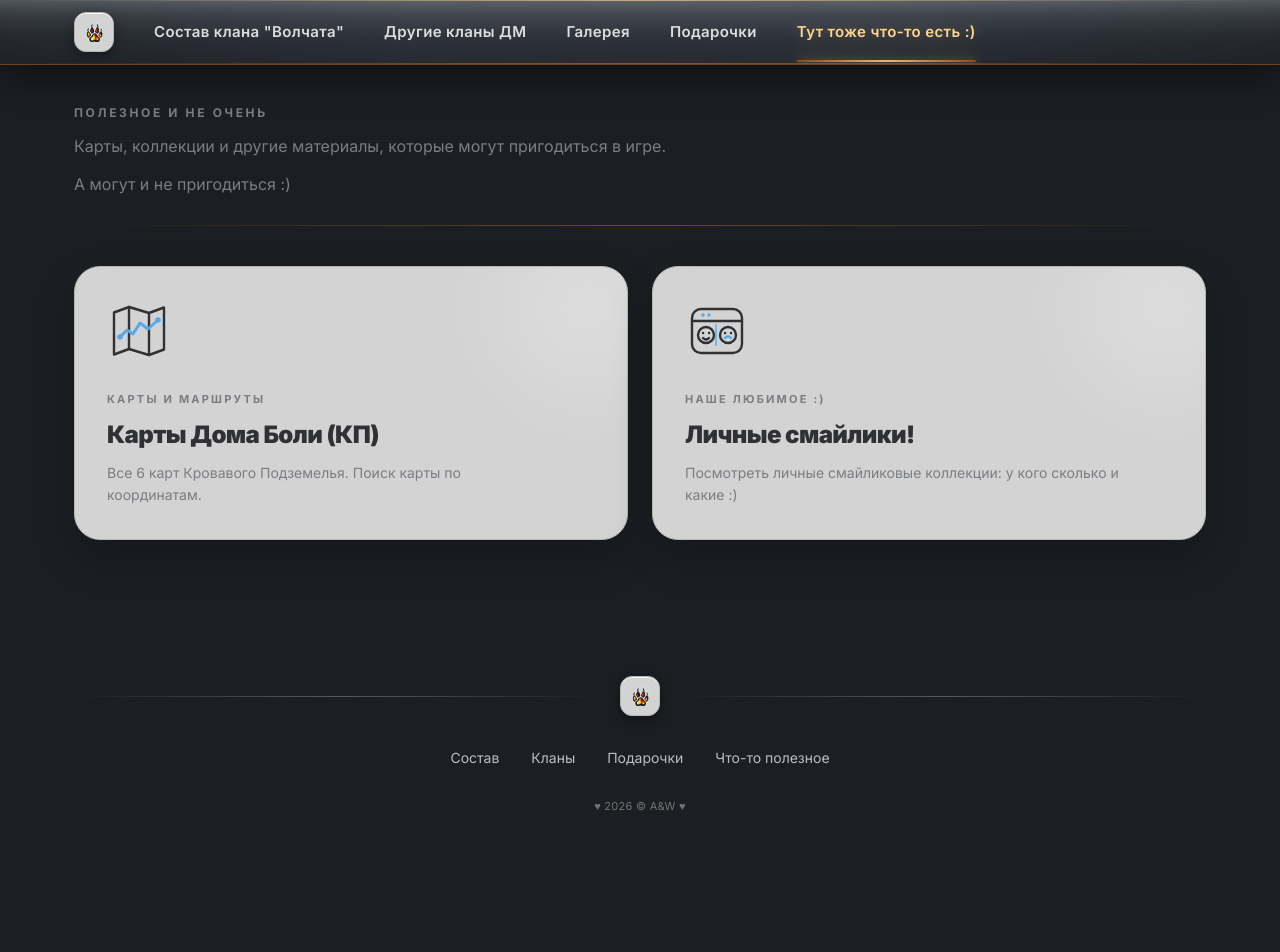
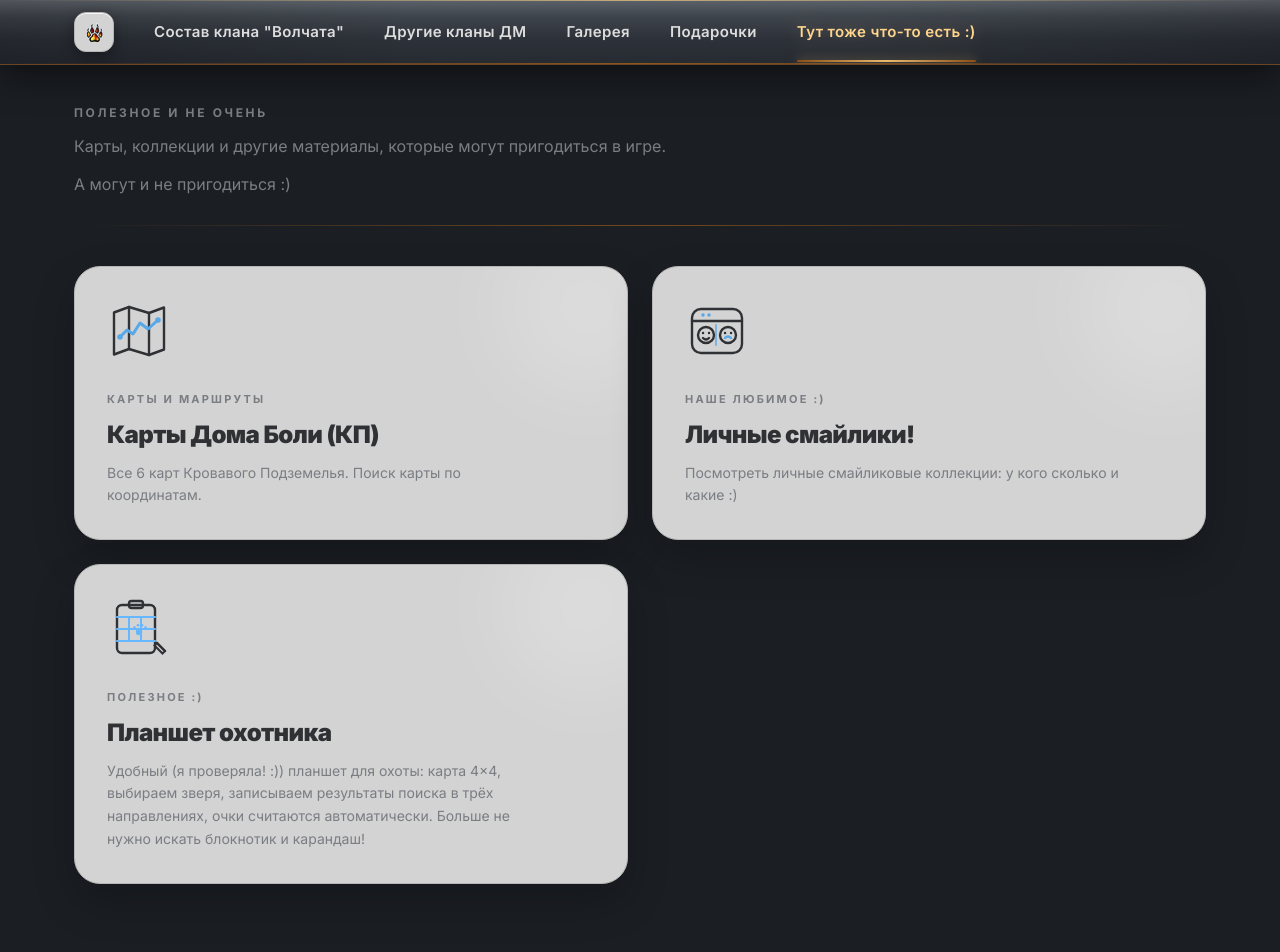
Before and after one commit to reverie-w-sh/dm-portal, a Next.js app: page /links in a window 1280 px wide. Shown: the top 952 px of the page. Before the commit the page ends 848 px from the top, so only its background shows below. Built offline with nearby package versions, Linux system fonts and the light colour scheme.

Commit message:
Update page.tsx

```diff
--- a/src/app/links/page.tsx
+++ b/src/app/links/page.tsx
@@ -2,6 +2,7 @@ import Link from "next/link";
 import {
   MapIcon,
   SmilesCollectionIcon,
+  HunterBoardIcon,
 } from "@/components/SiteIcons";
 
 const usefulLinks = [
@@ -21,6 +22,14 @@ const usefulLinks = [
     description:
       "Посмотреть личные смайликовые коллекции: у кого сколько и какие :)",
   },
+  {
+    href: "/hunter-board",
+    icon: HunterBoardIcon,
+    category: "Полезное :)",
+    title: "Планшет охотника",
+    description:
+      "Удобный (я проверяла! :)) планшет для охоты: карта 4×4, выбираем зверя, записываем результаты поиска в трёх направлениях, очки считаются автоматически. Больше не нужно искать блокнотик и карандаш!",
+  },
 ];
 
 export default function LinksPage() {
@@ -34,9 +43,11 @@ export default function LinksPage() {
         <p className="text-ink-muted mt-3 max-w-2xl leading-relaxed">
           Карты, коллекции и другие материалы, которые могут пригодиться в игре.
         </p>
+
         <p className="text-ink-muted mt-3 max-w-2xl leading-relaxed">
           А могут и не пригодиться :)
         </p>
+
         <div className="divider-accent mt-7" />
       </div>
 
@@ -54,8 +65,8 @@ export default function LinksPage() {
 
               <div className="relative">
                 <div className="flex items-start">
-  <Icon className="w-16 h-16 text-ink transition-transform duration-300 group-hover:scale-[1.04]" />
-</div>
+                  <Icon className="w-16 h-16 text-ink transition-transform duration-300 group-hover:scale-[1.04]" />
+                </div>
 
                 <div className="mt-7">
                   <p className="text-[11px] font-bold uppercase tracking-[0.2em] text-ink-muted mb-3">
@@ -70,7 +81,6 @@ export default function LinksPage() {
                     {item.description}
                   </p>
                 </div>
-
               </div>
             </Link>
           );
```
